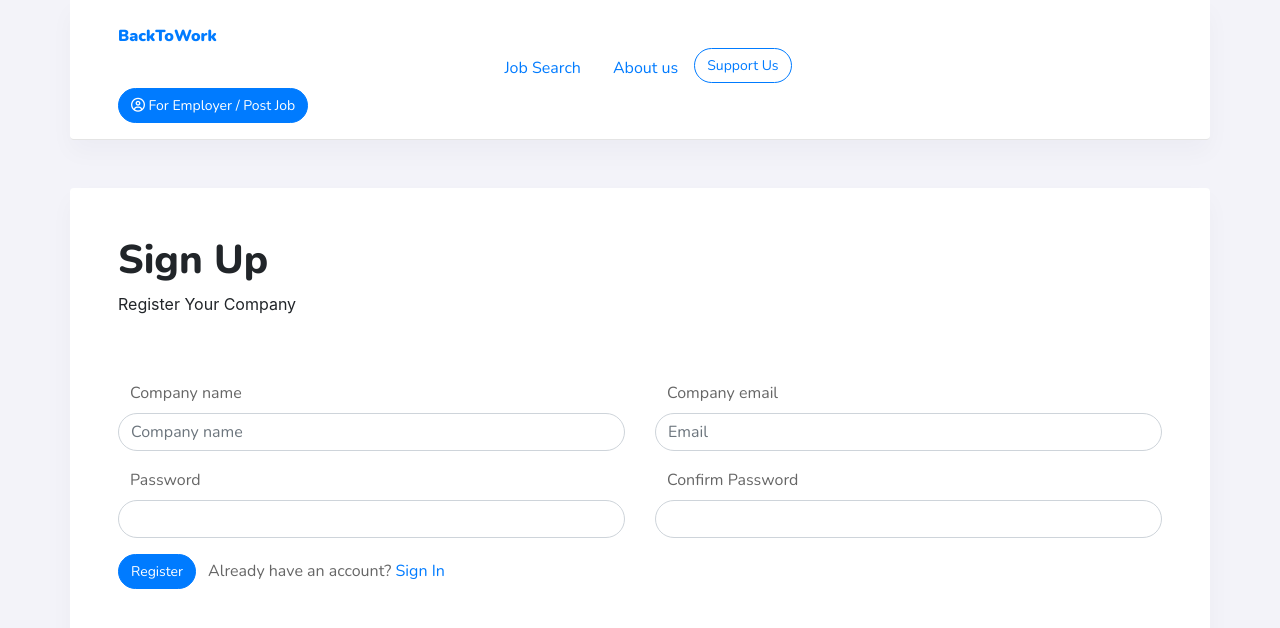
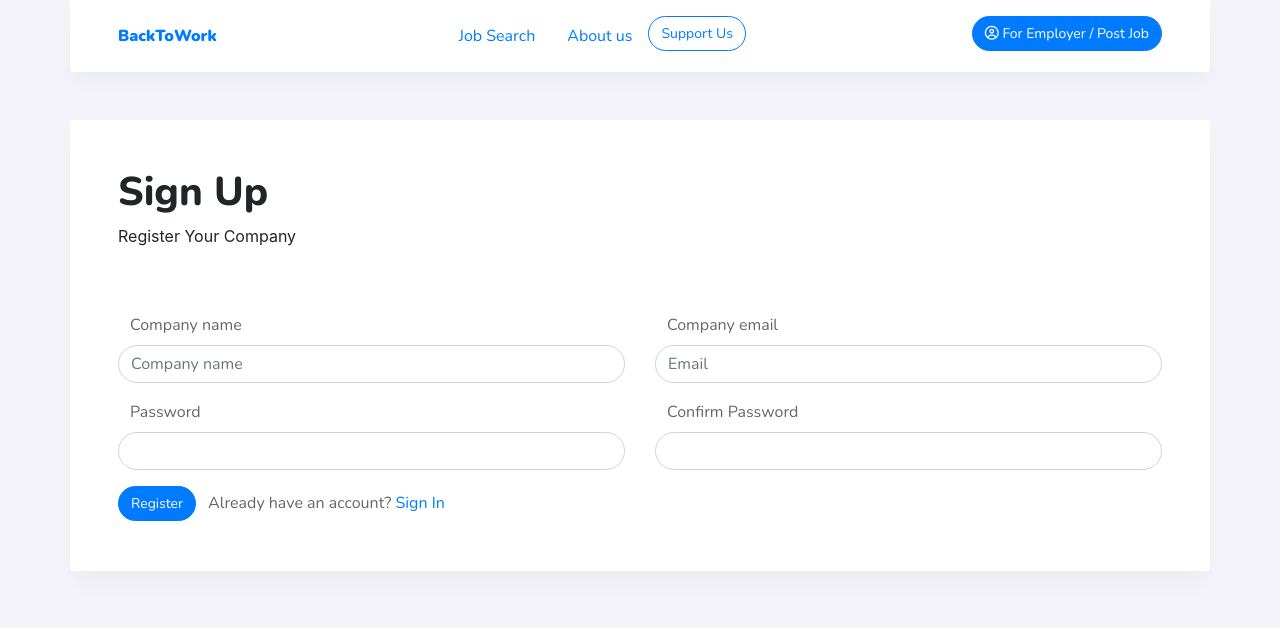
Before and after one commit to DmytroLypovetskiy/BackToWork, a React (Create React App) app in the folder client/: page /register in a window 1280 px wide. Shown: the top 628 px of the page. Built offline with nearby package versions, Linux system fonts and the light colour scheme; no server answers; a web font is replaced by a local one.

Commit message:
Fixed the issue with import order. Lost css

```diff
--- a/client/src/App.js
+++ b/client/src/App.js
@@ -8,11 +8,11 @@ import store from './store';
 import { loadCompany } from './actions/auth';
 import setAuthToken from './utils/setAuthToken';
 
-import { Header, Landing, Alert } from './components/layout';
-import { Login, Register } from './components/auth';
-
 import 'bootstrap/scss/bootstrap.scss';
 import './App.scss';
+
+import { Header, Landing } from './components/layout';
+import { Login, Register } from './components/auth';
 
 if (localStorage.token) {
   setAuthToken(localStorage.token);
--- a/client/src/components/layout/Header/header.scss
+++ b/client/src/components/layout/Header/header.scss
@@ -1,23 +1,9 @@
 header {
-  border-bottom: 1px solid #e4e4e4;
   display: flex;
   font-family: 'Nunito', sans-serif;
-  padding-bottom: 1rem;
-  padding-top: 1rem;
 
   #logo {
     font-weight: 900;
     padding-top: .5rem;
-
-    a {}
   }
-
-  nav {
-
-
-    .active {}
-  }
-
-  #auth {}
-
 }
```
